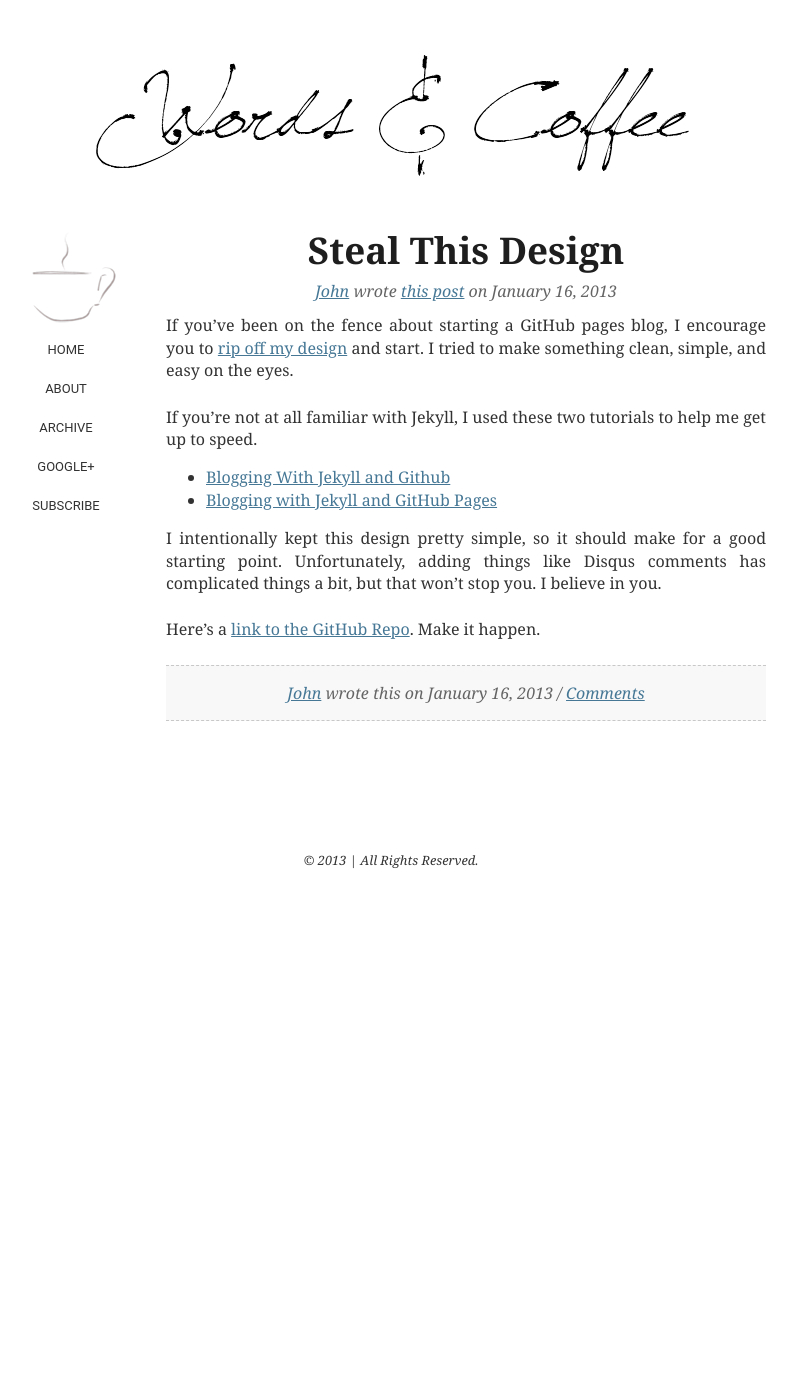
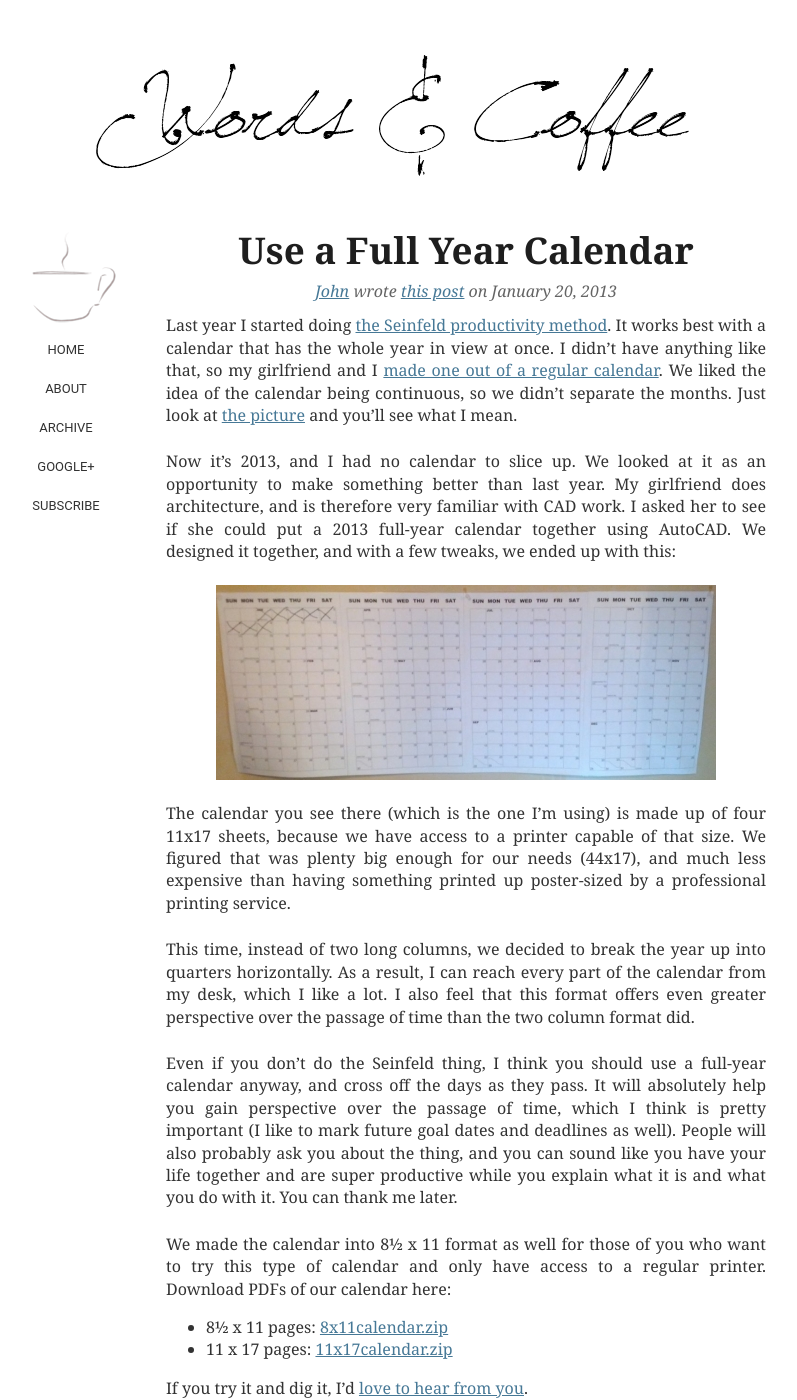
Before and after one commit to JohnHostile/johnhostile.github.com, a Jekyll site: the page built from index.html, in a window 1280 px wide and 1400 px high. Shown: the whole window, without its empty margins (249-1046 px from the left). Built offline with Jekyll 4.4.1, drawn with Linux system fonts in a browser that asks for light colours; the list of posts is cut into pages by our own code; some of the changed text lies outside the part shown.

Commit message:
Calendar post

```diff
--- a/_posts/2013-01-16-steal-this-design.markdown
+++ b/_posts/2013-01-16-steal-this-design.markdown
@@ -4,9 +4,10 @@ title: Steal This Design
 ---
 If you've been on the fence about starting a GitHub pages blog, I encourage you to [rip off my design](https://github.com/JohnHostile/johnhostile.github.com) and start. I tried to make something clean, simple, and easy on the eyes.
 
-If you're not at all familiar with Jekyll, I used these two tutorials to help me get up to speed.
+If you're not at all familiar with Jekyll, I used these three links to help me get up to speed.
  * [Blogging With Jekyll and Github](http://www.ksornberger.com/blog/blogging-with-jekyll-and-github/)
  * [Blogging with Jekyll and GitHub Pages](http://brianscaturro.com/2012/06/12/blog-with-jekyll-and-github.html)
+ * [Google.com](http://www.google.com)
 
 I intentionally kept this design pretty simple, so it should make for a good starting point. Unfortunately, adding things like Disqus comments has complicated things a bit, but that won't stop you. I believe in you.
 
--- /dev/null
+++ b/_posts/2013-01-20-use-a-full-year-calendar.markdown
@@ -0,0 +1,22 @@
+---
+layout: post
+title: Use a Full Year Calendar
+---
+Last year I started doing [the Seinfeld productivity method](http://lifehacker.com/281626/jerry-seinfelds-productivity-secret). It works best with a calendar that has the whole year in view at once. I didn't have anything like that, so my girlfriend and I [made one out of a regular calendar](https://lh3.googleusercontent.com/-hf8BwjgZKUo/Tw0SBBKs7mI/AAAAAAAABuI/gL86IOBBUzc/s760/IMG_20120110_233533.jpg). We liked the idea of the calendar being continuous, so we didn't separate the months. Just look at [the picture](https://lh3.googleusercontent.com/-hf8BwjgZKUo/Tw0SBBKs7mI/AAAAAAAABuI/gL86IOBBUzc/s760/IMG_20120110_233533.jpg) and you'll see what I mean.
+
+Now it's 2013, and I had no calendar to slice up. We looked at it as an opportunity to make something better than last year. My girlfriend does architecture, and is therefore very familiar with CAD work. I asked her to see if she could put a 2013 full-year calendar together using AutoCAD. We designed it together, and with a few tweaks, we ended up with this:
+<br><br>
+<img src="/img/2013calendar.jpg" class="centered">
+<br>
+The calendar you see there (which is the one I'm using) is made up of four 11x17 sheets, because we have access to a printer capable of that size. We figured that was plenty big enough for our needs (44x17), and much less expensive than having something printed up poster-sized by a professional printing service.
+
+This time, instead of two long columns, we decided to break the year up into quarters horizontally. As a result, I can reach every part of the calendar from my desk, which I like a lot. I also feel that this format offers even greater perspective over the passage of time than the two column format did.
+
+Even if you don't do the Seinfeld thing, I think you should use a full-year calendar anyway, and cross off the days as they pass. It will absolutely help you gain perspective over the passage of time, which I think is pretty important (I like to mark future goal dates and deadlines as well). People will also probably ask you about the thing, and you can sound like you have your life together and are super productive while you explain what it is and what you do with it. You can thank me later.
+
+We made the calendar into 8&#189; x 11 format as well for those of you who want to try this type of calendar and only have access to a regular printer. Download PDFs of our calendar here:
+
+ + 8&#189; x 11 pages: [8x11calendar.zip](/files/8x11calendar.zip)
+ + 11 x 17 pages: [11x17calendar.zip](/files/11x17calendar.zip)
+
+If you try it and dig it, I'd [love to hear from you](https://plus.google.com/104570711580136846518/posts).
```
Also changed, not shown: img/2013calendar.jpg (added), 2 other files.
